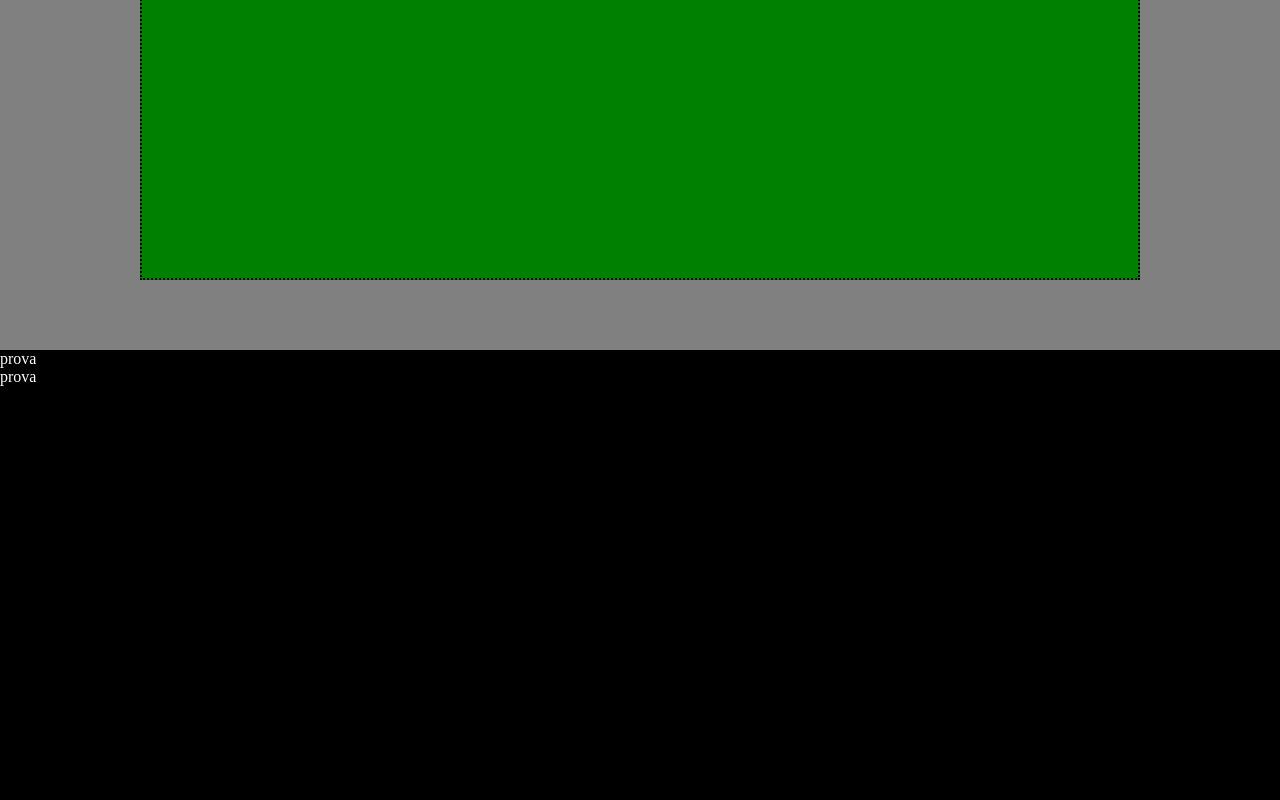
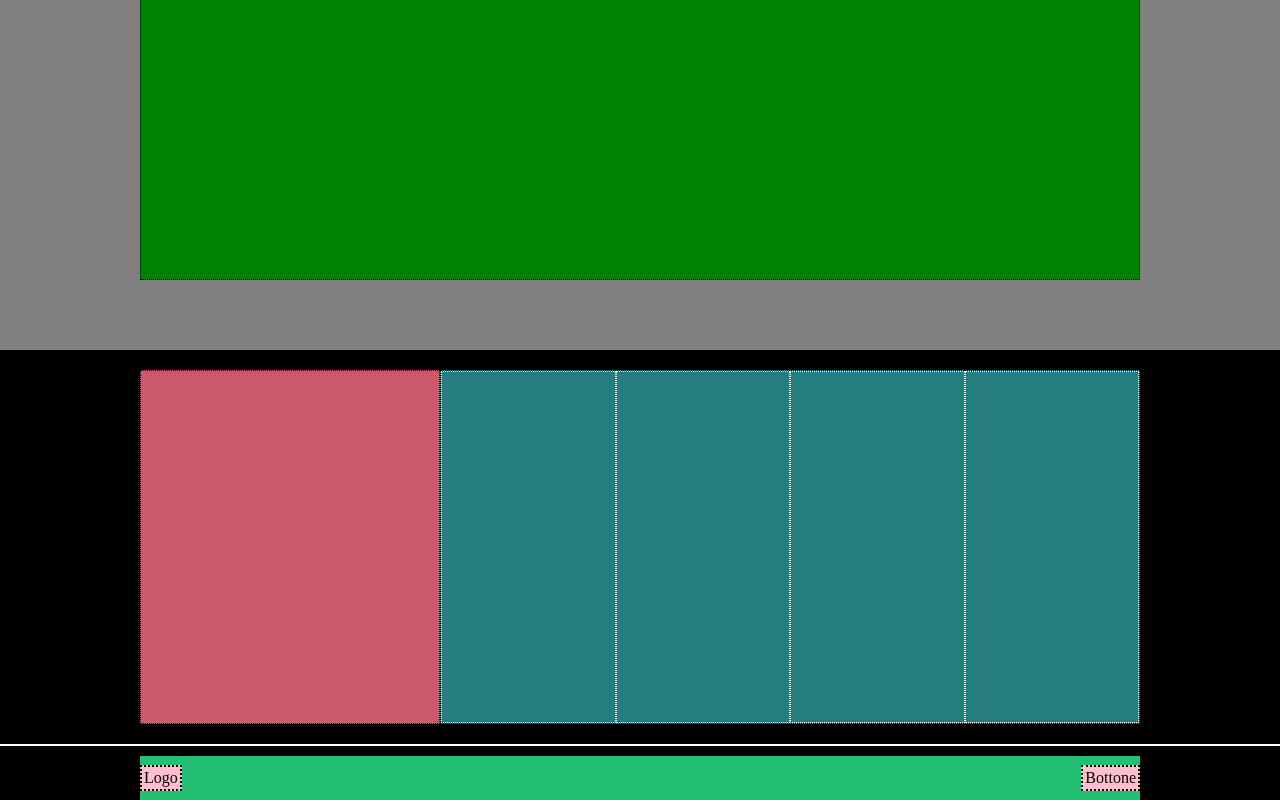
Before and after one commit to Damiana-Arangio/htmlcss-struttura-discord, a plain HTML site: page index.html in a window 1280 px wide. Shown: the part 1950-2750 px from the top of the page. Drawn offline with Linux system fonts and the light colour scheme.

Commit message:
Aggiunta sezioni footer (HTML -CSS)

```diff
--- a/css/styles.css
+++ b/css/styles.css
@@ -36,8 +36,7 @@ body {
 
 /** Figli di Flex-container-layout */
 .flex-container-row > * {
-    border: solid 2px black;
-    border-style: dotted;
+    border: 1px dotted black;
 }
 
 /** Flex-container con Main-Axis verticale */
@@ -68,6 +67,7 @@ body {
 
 /* Logo nav */
 .logo {
+    padding: 2px;
 }
 
 /* Link nav */
@@ -78,6 +78,7 @@ body {
 /* Login nav */
 .login {
     text-align: end;
+    padding-right: 5px;
 }
 
 /** Sezione Hero-Header */
@@ -87,7 +88,7 @@ body {
 }
 
 .item-hero {
-    background-color: rgb(247, 98, 123);
+    background-color: rgb(232, 74, 237);
     flex-basis: 80%;
     height: 80%;
 }
@@ -134,6 +135,59 @@ body {
 /*! PIE' DI PAGINA */
 footer {
     background-color: black;
-    height: 100px;
     color: white;
 }
+
+/** Footer sezione link e Social */
+.footer-section-link-social {
+    flex-basis: 90%;
+}
+
+/* Footer sezione social */
+.footer-section-social {
+    flex-basis: 30%;
+    height: 90%;
+    background-color: rgb(200, 90, 108);
+}
+
+/* Footer sezione link */
+.footer-section-link {
+    display: flex;
+    flex-basis: 70%;
+    height: 90%;
+    background-color: rgb(37, 125, 128);
+}
+
+/* Figli di Footer sezione link */
+.footer-section-link > * {
+    border: 1px dotted white;
+    flex-basis: calc(100% / 4);
+}
+
+/** Footer separatore */
+#footer-separatore {
+    border: 1px solid white;
+    width: 100%;
+    background-color: rgb(200, 90, 108);
+}
+
+/** Footer sezione Logo e Bottone */
+.footer-section-logo-bottone {
+    flex-basis: 10%;
+    display: flex;
+    justify-content: space-between;
+    align-items: center;
+    background-color: rgb(35, 192, 116);
+    margin: 10px 140px 0;
+}
+
+/* Figli di Footer sezione Logo e Bottone */
+.footer-section-logo-bottone > *
+{
+    color: black;
+    border: 2px dotted black;
+}
+
+.bottone {
+    padding: 2px;
+}
--- a/index.html
+++ b/index.html
@@ -65,16 +65,38 @@
     </main>
 
 
-     <!-- PIE' DI PAGINA -->
-      <footer class="flex-container-column h-450">
+    <!-- PIE' DI PAGINA -->
+    <footer class="flex-container-column h-450">
 
-        <!-- Sezione Link-Social  -->
-        <section> prova</section>
+        <!-- SEZIONE LINK E SOCIAL  -->
+        <section class="flex-container-row footer-section-link-social">
+            <!-- Social -->
+            <div class="footer-section-social"> </div>
+            <!-- Link -->
+            <div class="footer-section-link">
+                <!-- Link Prodotto -->
+                <div>  </div>
+                <!-- Link Compagnia -->
+                <div> </div>
+                <!-- Link Risorse -->
+                <div> </div>
+                <!-- Link Norme -->
+                <div> </div>
+            </div>
+        </section>
 
-        <!-- Sezione Logo-Bottone -->
-        <section> prova</section>
+        <!-- LINEA ORIZZONTALE -->
+        <div id="footer-separatore"></div>
 
-      </footer>
+        <!-- SEZIONE LOGO-BOTTONE -->
+        <section class="footer-section-logo-bottone">
+            <!-- Logo -->
+            <div class="logo bg-color-pink">Logo</div>
+            <!-- Logo -->
+            <div class=" bottone bg-color-pink">Bottone</div>
+        </section>
+
+    </footer>
 
 </body>
 </html>
```
